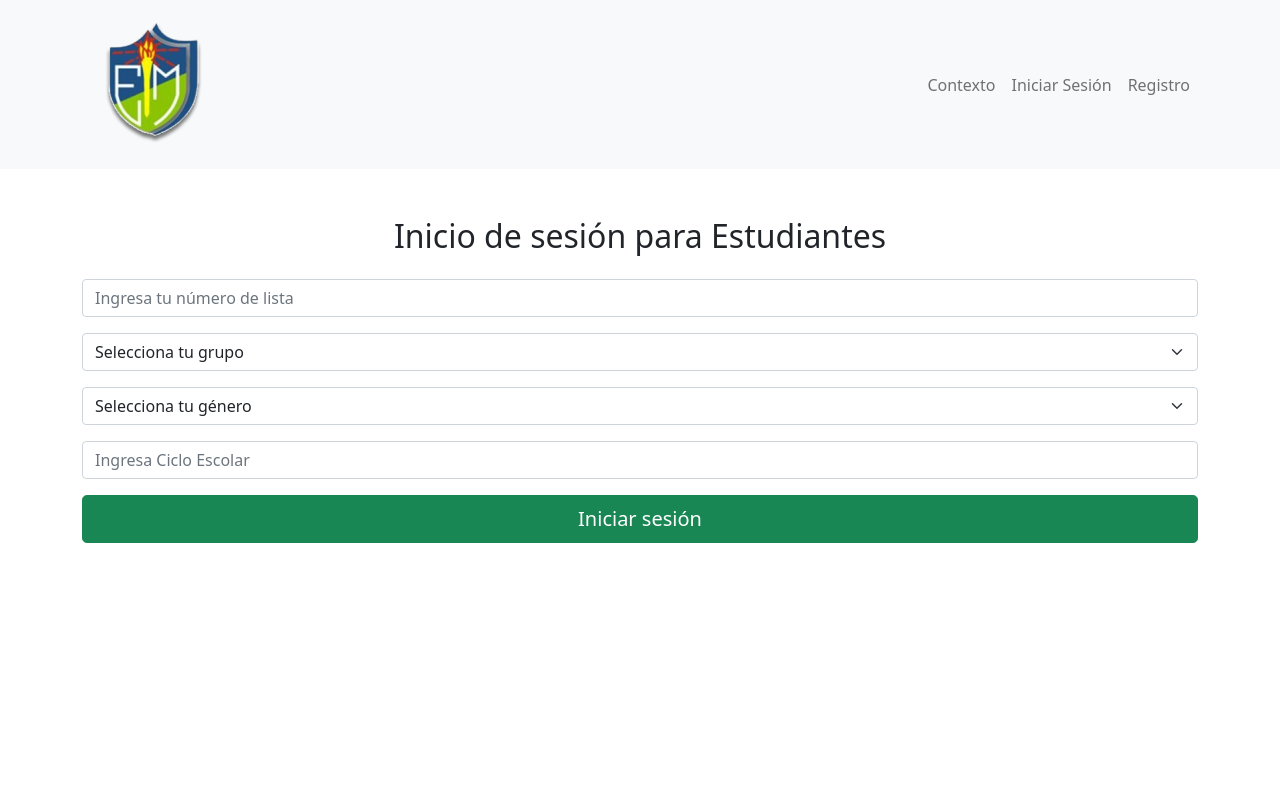
After one commit to Rosa-Palaci/practica-sqlite3, a Flask app: page /loginEstudiantes in a window 1280 px wide. The commit adds this page. Run offline with Flask 3, Linux system fonts and the light colour scheme.

Commit message:
pantallas logins,navbar,registro, añadí carpeta static

```diff
--- a/app.py
+++ b/app.py
@@ -11,6 +11,18 @@ db.init_app(app)
 # Aquí empiezan las rutas
 @app.route("/")
 def home():
+    return render_template("home.html")
+
+@app.route("/loginEstudiantes")
+def loginEstudiantes():
+    return render_template("login_estudiantes.html")
+
+@app.route("/loginProfesores")
+def loginProfesores():
+    return render_template("login_profesores.html")
+
+@app.route("/registro")
+def registro():
     return render_template("registro.html")
 
 @app.route("/buscadorestudiante", methods = ["GET"])
@@ -66,7 +78,7 @@ def getEstudiante():
 #Añadir estudiantes y buscar mediante formularios
 
 @app.route("/registroEstudiantes", methods = ["POST"])
-def registro():
+def registroEstudiantes():
     try:
         numero_lista = request.form["numero_lista"]
         grupo = request.form["grupo"]
--- /dev/null
+++ b/static/css/home.css
@@ -0,0 +1,10 @@
+body, html {
+    height: 100%;
+    margin: 0;
+    font-family: Arial, sans-serif;
+}
+
+.container-fluid {
+    border-bottom-left-radius: 50px;
+    border-bottom-right-radius: 50px;
+}
--- /dev/null
+++ b/templates/login_estudiantes.html
@@ -0,0 +1,37 @@
+{% extends 'navbar.html' %}
+
+{% block title %}Inicio de sesión para Estudiantes{% endblock %}
+
+{% block content %}
+<link rel="stylesheet" href="{{ url_for('static', filename='css/login.css') }}">
+
+<div class="container mt-5">
+    <form action="/EstudiantesDashboard" method="post" class="form">
+        <h2 class="text-center mb-4">Inicio de sesión para Estudiantes</h2>
+        <div class="mb-3">
+            <input type="text" class="form-control" id="numero_lista" name="numero_lista" placeholder="Ingresa tu número de lista" required>
+        </div>
+        <div class="mb-3">
+            <select class="form-select" id="grupo" name="grupo" required>
+                <option selected disabled>Selecciona tu grupo</option>
+                <option value="A">A</option>
+                <option value="B">B</option>
+                <option value="C">C</option>
+            </select>
+        </div>
+        <div class="mb-3">
+            <select class="form-select" id="genero" name="genero" required>
+                <option selected disabled>Selecciona tu género</option>
+                <option value="Masculino">Masculino</option>
+                <option value="Femenino">Femenino</option>
+            </select>
+        </div>
+        <div class="mb-3">
+            <input type="text" class="form-control" id="ciclo_escolar" name="ciclo_escolar" placeholder="Ingresa Ciclo Escolar" required>
+        </div>
+        <div class="d-grid">
+            <button type="submit" class="btn btn-success btn-lg">Iniciar sesión</button>
+        </div>
+    </form>
+</div>
+{% endblock %}
--- /dev/null
+++ b/templates/navbar.html
@@ -0,0 +1,41 @@
+<!DOCTYPE html>
+<html lang="es">
+<head>
+    <meta charset="UTF-8">
+    <meta name="viewport" content="width=device-width, initial-scale=1.0">
+    <title>Metropolitana La Luz</title>
+    <link rel="stylesheet" href="{{ url_for('static', filename='css/home.css') }}">
+    <!-- Incluir Bootstrap CSS -->
+    <link href="https://cdn.jsdelivr.net/npm/bootstrap@5.0.0/dist/css/bootstrap.min.css" rel="stylesheet">
+</head>
+<body>
+    <nav class="navbar navbar-expand-lg navbar-light bg-light">
+        <div class="container">
+            <a class="navbar-brand" href="/">
+                <img src="{{ url_for('static', filename='images/logo.png') }}" alt="Logo" class="img-fluid rounded-circle">
+            </a>
+            <button class="navbar-toggler" type="button" data-bs-toggle="collapse" data-bs-target="#navbarNav" aria-controls="navbarNav" aria-expanded="false" aria-label="Toggle navigation">
+                <span class="navbar-toggler-icon"></span>
+            </button>
+            <div class="collapse navbar-collapse justify-content-end" id="navbarNav">
+                <ul class="navbar-nav">
+                    <li class="nav-item">
+                        <a class="nav-link" href="#Contexto">Contexto</a>
+                    </li>
+                    <li class="nav-item">
+                        <a class="nav-link" href="/loginEstudiantes">Iniciar Sesión</a>
+                    </li>
+                    <li class="nav-item">
+                        <a class="nav-link" href="/registro">Registro</a>
+                    </li>
+                </ul>
+            </div>
+        </div>
+    </nav>
+
+    {% block content %}
+    {% endblock content %}
+
+    <script src="https://cdn.jsdelivr.net/npm/bootstrap@5.0.0/dist/js/bootstrap.bundle.min.js"></script>
+</body>
+</html>
```
Also changed, not shown: templates/home.html (added, +19 -0 lines), templates/registro.html (+6 -10 lines), database/estudiantes.db, static/images/bg-green.png (added), static/images/contexto-img.png (added), static/images/estudiante-home.png (added), static/images/img-dashboard.jpg (added), static/images/logo.png (added), templates/login_profesores.html (added).
